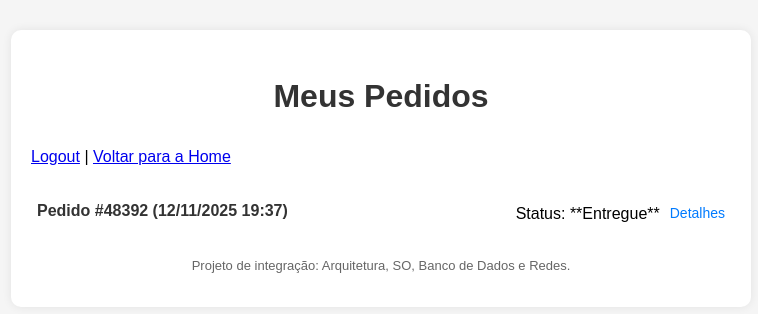
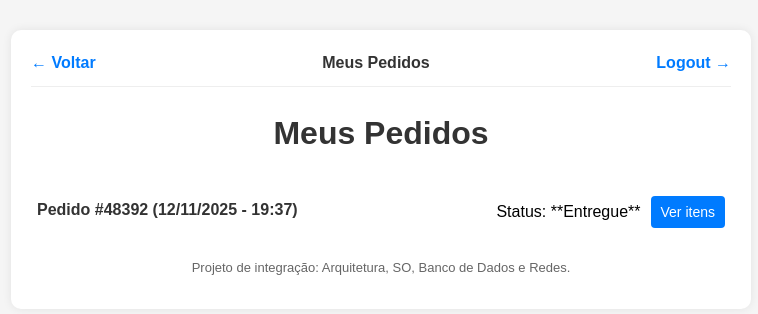
Before and after one commit to rafaellemecamargo-ai/cadastro-flask-coldspace, a Flask app: page /pedidos in a window 1280 px wide. Shown: the top 314 px of the page, without its empty margins (259-1017 px from the left). Run offline with Flask 3, Linux system fonts and the light colour scheme; the visitor is signed in with stand-in values (Sample User, id 1); data comes from the database, SQL or seed files in the repository.

Commit message:
feature inclusion part 4

```diff
--- a/templates/pedidos.html
+++ b/templates/pedidos.html
@@ -7,15 +7,21 @@
 </head>
 <body>
     <div class="container">
+        <div class="secondary-nav">
+            <a href="{{ url_for('cadastro_usuarios') }}">← Voltar</a>
+            <span>Meus Pedidos</span>
+            <a class="logout-link" href="{{ url_for('logout') }}">Logout →</a>
+        </div>
+
         <h1>Meus Pedidos</h1>
-        <p><a href="/logout">Logout</a> | <a href="/">Voltar para a Home</a></p>
+
         <ul class="list">
         {% for pedido in pedidos %}
             <li>
-                <span class="user">Pedido #{{ pedido.id }} ({{ pedido.data_pedido.strftime('%d/%m/%Y %H:%M') }})</span>
+                <span class="user">Pedido #{{ pedido.id }} ({{ pedido.data_pedido.strftime('%d/%m/%Y - %H:%M') }})</span>
                 <div>
                     Status: **{{ pedido.status }}**
-                    <a class="edit" href="/pedido/{{ pedido.id }}">Detalhes</a>
+                    <a class="ver-pedido-button" href="{{ url_for('detalhe_pedido', id=pedido.id) }}">Ver itens</a>
                 </div>
             </li>
             {% else %}
```
